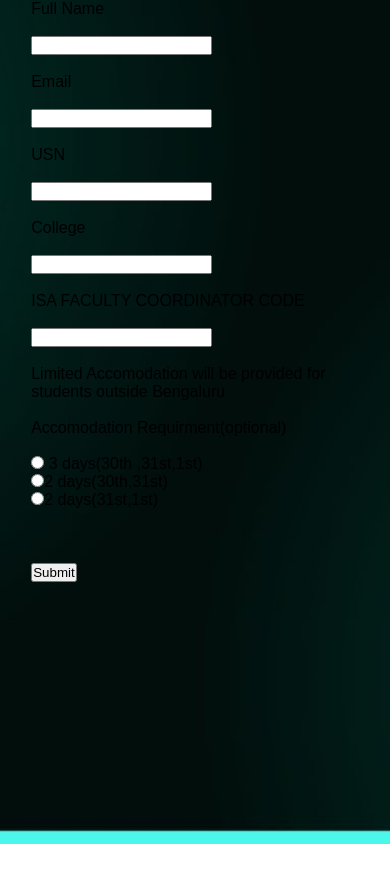
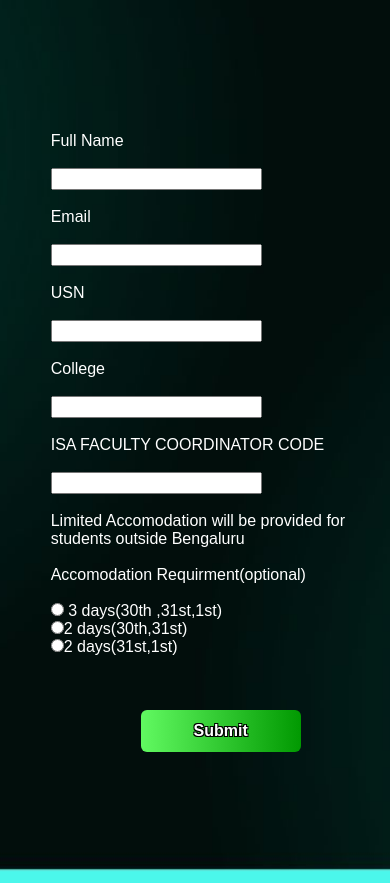
Before and after one commit to V-Pavan-Sastry/iACT, a plain HTML site: page regpage.html in a window 390 px wide. Shown: the top 883 px of the page. Before the commit the page ends 844 px from the top, so only its background shows below. Drawn offline with nearby package versions, Linux system fonts and the light colour scheme.

Commit message:
Update regp1.css

```diff
--- a/stylesheets/regp1.css
+++ b/stylesheets/regp1.css
@@ -2,7 +2,9 @@
     margin:0;
     padding:0;
     font-family: sans-serif;
-    color:black;
+    color:white;
+    font-weight: 400;
+    font-size: medium;
 }
 body{
 
@@ -15,8 +17,14 @@ body{
     min-height:100vh;
     padding-left: 8%;
     padding-right: 8%;
+    margin-top: 5%;
+    margin-bottom: 20%;
+    margin-right: 20%;
+    margin-left: 20%;
     box-sizing: border-box;
     overflow: hidden;
+    align-content: center;
+    justify-content: space-evenly;
 }
 .navbar{
     width: 100%;
@@ -48,29 +56,37 @@ body{
     margin-right: 5%;
    margin-left: 2%;
 }
+button{
+    width:160px;
+    font-weight: 800;
+    border:0;
+    padding:12px 10px;
+    outline:none;
+    text-shadow: -1px -1px 0 #000, 1px -1px 0 #000, -1px 1px 0 #000, 1px 1px 0 #000;
+    background-image: linear-gradient(to right,rgb(97, 249, 97),rgb(1, 153, 1));
+    border-radius:6px;
+    cursor:pointer;
+    margin-left: 90px;
+}
+button:hover{
+    width:200px;
+    display: flex;
+    align-items: center;
+    justify-content: space-between;
+}
+.container input{
+    color: #000;
+}
 
 @media only screen and (max-width:700px){
     .container{
-        width:400px
+        width:400px;
+        margin-top: 5%;
+        margin-bottom: 5%;
+        margin-right: 5%;
+        margin-left: 5%;
     }
     .navbar{
         display: block;
     }
-    .iactlogo{
-
-    width: 45%;
-    padding-top: 0;
-    margin-top: 0;
-    padding-left: 25%;
-    margin-left: 0px;
-
-    }
-    .isa_bmsce{
-        width: 105%;
-        margin-left: 5px;
-        margin-right: 0px;
-        padding-left: 0;
-        padding-right: 0;
-    }
-
 }
```
